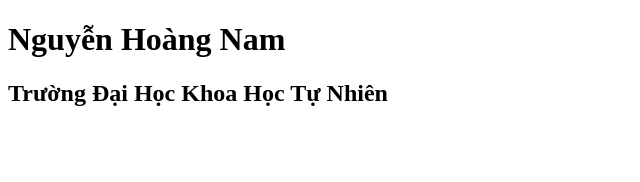
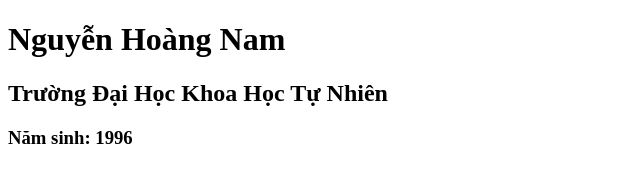
Before and after one commit to silently309/demoGIT, a plain HTML site: page index.html in a window 1280 px wide. Shown: the whole page, without its empty margins (0-640 px from the left). Drawn offline with Linux system fonts and the light colour scheme.

Commit message:
update sinh nam

```diff
--- a/index.html
+++ b/index.html
@@ -8,5 +8,6 @@
 <body>
 <h1>Nguyễn Hoàng Nam</h1>
 <h2>Trường Đại Học Khoa Học Tự Nhiên</h2>
+<h3>Năm sinh: 1996</h3>
 </body>
 </html>
```
